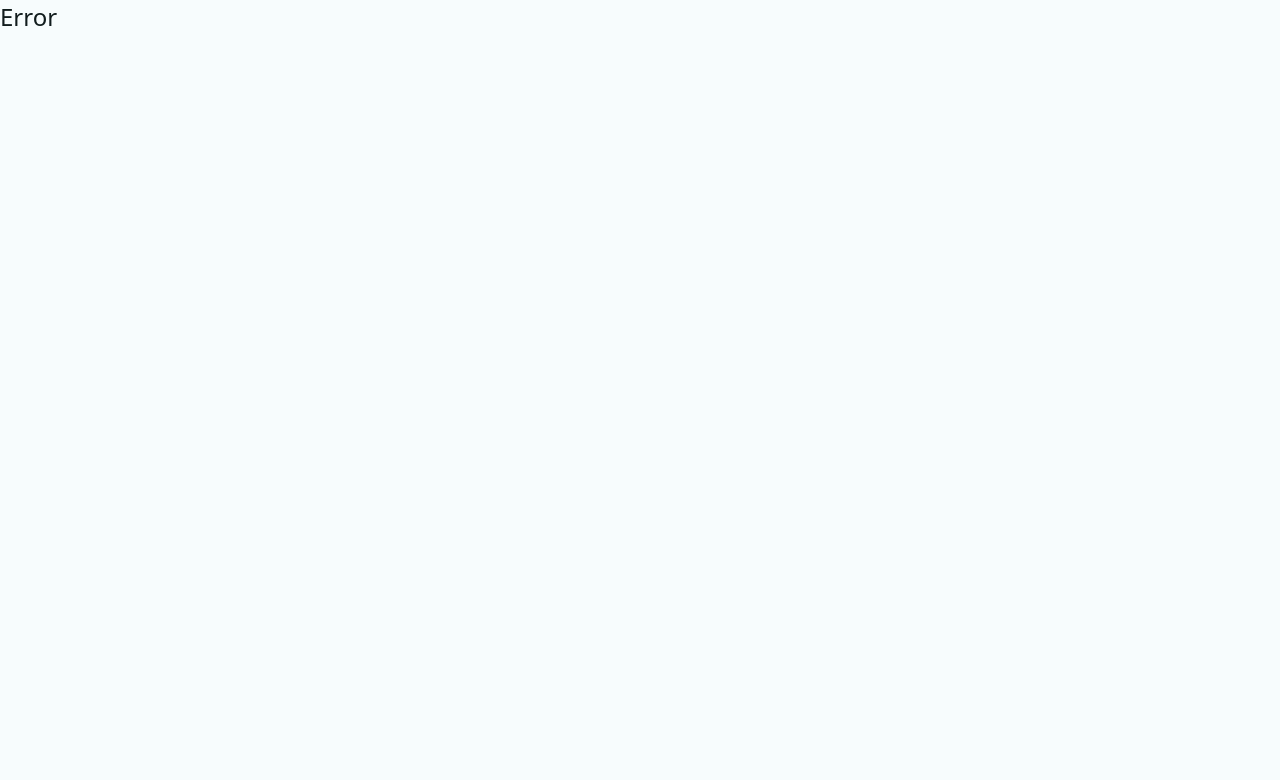
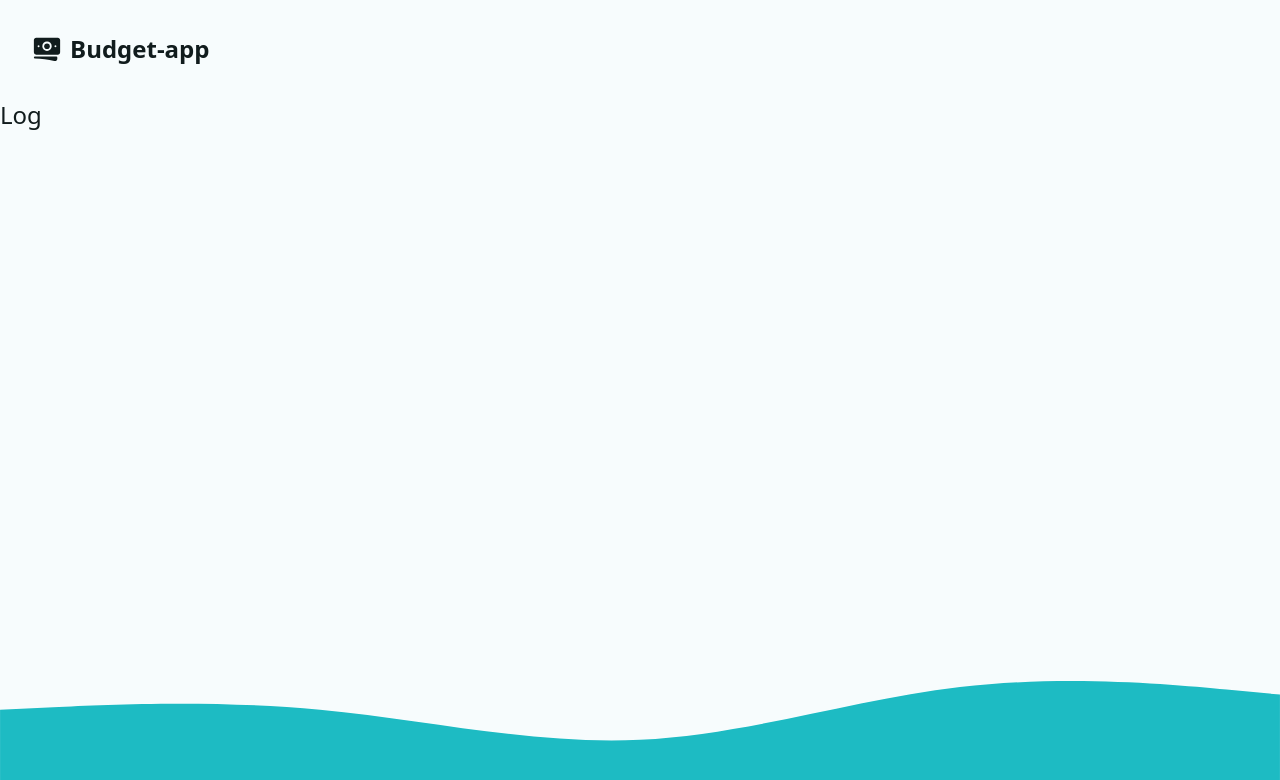
Before and after one commit to matokon/budget-app-ver.0.5, a React (Vite) app in the folder react-router-budget/: page /log in a window 1280 px wide. Before the commit this address had no page. Shown: the top 780 px of the page. Built offline with nearby package versions, Linux system fonts and the light colour scheme.

Commit message:
starting creating logging in page

```diff
--- a/react-router-budget/src/App.jsx
+++ b/react-router-budget/src/App.jsx
@@ -11,10 +11,11 @@ import Dashboard, { dashboardLoader } from "./pages/Dashboard";
 import Error from "./pages/Error";
 import Main, { mainLoader } from "./layouts/Main";
 import { logoutAction } from "./actions/logout";
+import { Log } from "./pages/Log";
 
 function About() {
   return (
-    <button onClick={() => toast.error("SPERMA")}>
+    <button onClick={() => toast.success("SPERMA")}>
       Pokaż toast
     </button>
   );
@@ -39,6 +40,10 @@ const router = createBrowserRouter([
         element: <p>Wylogowano</p>
       },
       {
+        path: "log",
+        element: <Log/>
+      },
+      {
         path: "about",
         element: <About />
       }
--- /dev/null
+++ b/react-router-budget/src/pages/Log.jsx
@@ -0,0 +1,7 @@
+import React from 'react'
+
+export const Log = () => {
+  return (
+    <div>Log</div>
+  )
+}
```
